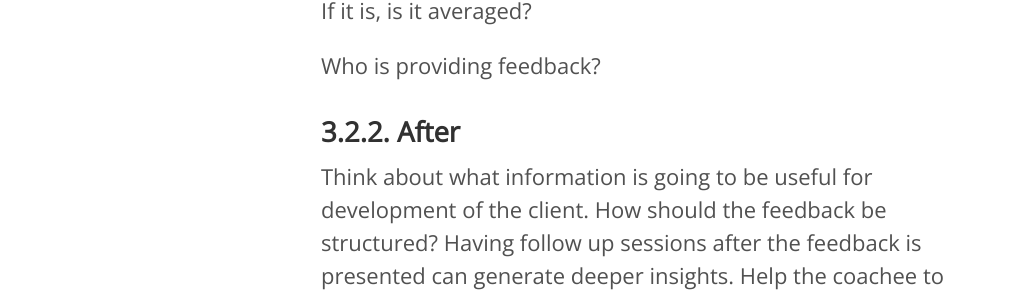
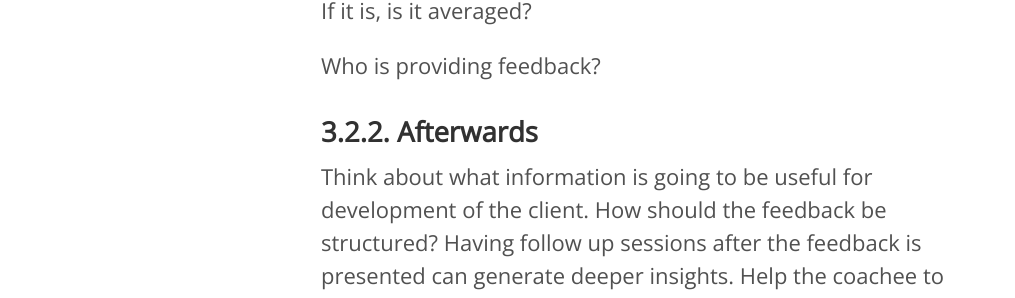
Before and after one commit to foopod/blog-2.0, a Jekyll site: the page built from _notes/mastering-coaching.md, in a window 1280 px wide and 900 px high, scrolled down 15266 px. Shown: the part 171-469 px from the top of the window, without its empty margins (0-1015 px from the left). Built offline with Jekyll 4.4.1, drawn with Linux system fonts in a browser that asks for light colours; nearby versions of some CDN libraries.

Commit message:
Update mastering-coaching.md

```diff
--- a/_notes/mastering-coaching.md
+++ b/_notes/mastering-coaching.md
@@ -305,7 +305,7 @@ Think about the expected quality of the feedback recieved. How is the informatio
 
 Who is providing feedback?
 
-### 3.2.2. After
+### 3.2.2. Afterwards
 
 Think about what information is going to be useful for development of the client. How should the feedback be structured? Having follow up sessions after the feedback is presented can generate deeper insights. Help the coachee to see how the feedback can be applied to their existing goals and commitments. How is confidentiality handled? Who gets to see the results? Do we know people that provided feedback?
 
```
